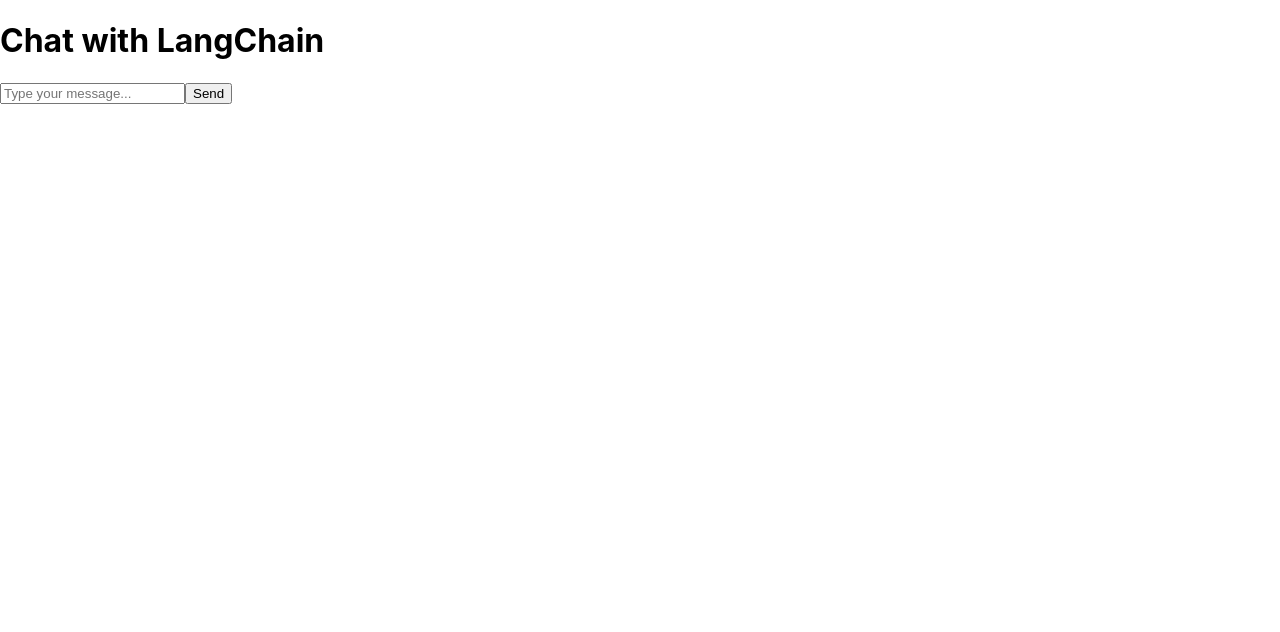
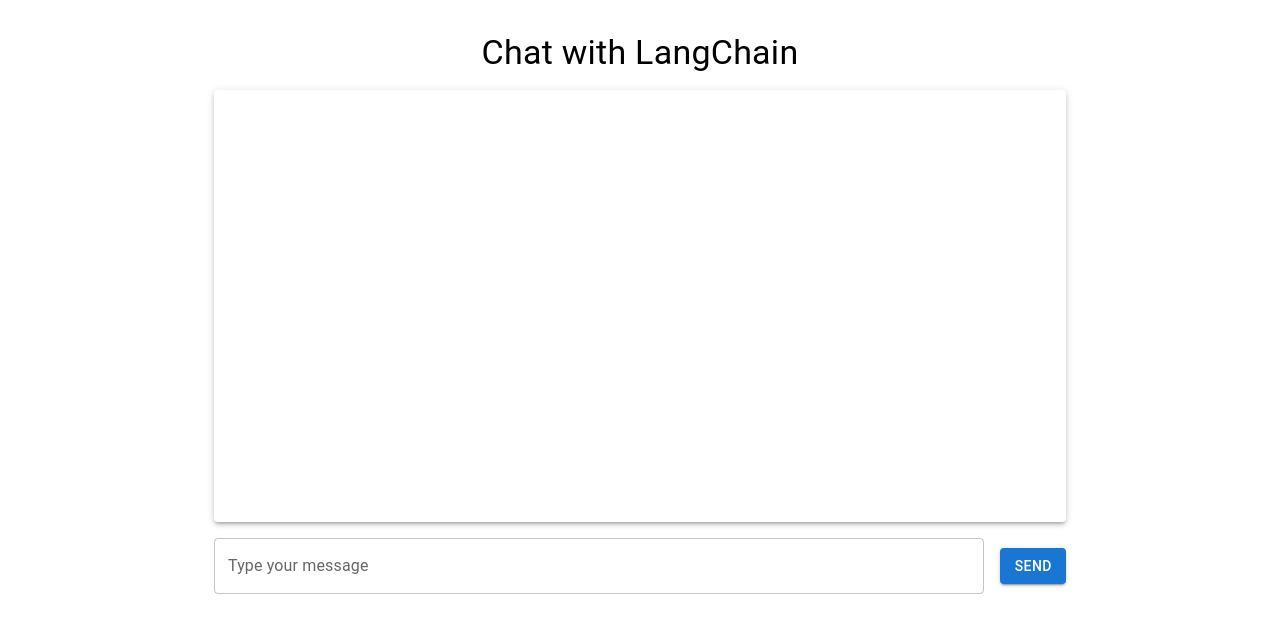
Before and after one commit to imranq2/llm_service, a React (Create React App) app in the folder frontend/: page / in a window 1280 px wide. Shown: the top 632 px of the page. Built offline with nearby package versions, Linux system fonts and the light colour scheme.

Commit message:
add material

```diff
--- a/frontend/package.json
+++ b/frontend/package.json
@@ -6,6 +6,10 @@
     "@testing-library/jest-dom": "^5.17.0",
     "@testing-library/react": "^13.4.0",
     "@testing-library/user-event": "^13.5.0",
+    "@mui/material": "^5.2.3",
+    "@mui/icons-material": "^5.2.3",
+    "@emotion/react": "^11.5.0",
+    "@emotion/styled": "^11.3.0",
     "react": "^18.3.1",
     "react-dom": "^18.3.1",
     "react-scripts": "5.0.1",
--- a/frontend/src/App.js
+++ b/frontend/src/App.js
@@ -1,9 +1,22 @@
 import React, { useState } from "react";
+import {
+  Container,
+  Box,
+  TextField,
+  Button,
+  Typography,
+  Paper,
+  List,
+  ListItem,
+  ListItemText,
+  Divider,
+} from "@mui/material";
 
 function App() {
   const [input, setInput] = useState("");
   const [messages, setMessages] = useState([]);
 
+  // Function to send the message to the backend
   const sendMessage = async () => {
     const response = await fetch("http://localhost:8000/chat", {
       method: "POST",
@@ -14,28 +27,60 @@
     });
     const data = await response.json();
     setMessages([...messages, { user: input, bot: data.response }]);
-    setInput("");
+    setInput(""); // Clear the input field
   };
 
   return (
-    <div className="App">
-      <h1>Chat with LangChain</h1>
-      <div className="chat-window">
-        {messages.map((msg, index) => (
-          <div key={index}>
-            <p><strong>User:</strong> {msg.user}</p>
-            <p><strong>Bot:</strong> {msg.bot}</p>
-          </div>
-        ))}
-      </div>
-      <input
-        type="text"
-        value={input}
-        onChange={(e) => setInput(e.target.value)}
-        placeholder="Type your message..."
-      />
-      <button onClick={sendMessage}>Send</button>
-    </div>
+    <Container maxWidth="md">
+      <Box mt={4} mb={2}>
+        <Typography variant="h4" component="h1" align="center">
+          Chat with LangChain
+        </Typography>
+      </Box>
+
+      {/* Chat window */}
+      <Paper elevation={3} sx={{ padding: 2, height: "400px", overflowY: "auto" }}>
+        <List>
+          {messages.map((msg, index) => (
+            <React.Fragment key={index}>
+              <ListItem>
+                <ListItemText
+                  primary={<strong>User:</strong>}
+                  secondary={msg.user}
+                />
+              </ListItem>
+              <ListItem>
+                <ListItemText
+                  primary={<strong>Bot:</strong>}
+                  secondary={msg.bot}
+                />
+              </ListItem>
+              <Divider />
+            </React.Fragment>
+          ))}
+        </List>
+      </Paper>
+
+      {/* Input field and send button */}
+      <Box mt={2} display="flex" alignItems="center">
+        <TextField
+          fullWidth
+          label="Type your message"
+          variant="outlined"
+          value={input}
+          onChange={(e) => setInput(e.target.value)}
+          onKeyPress={(e) => e.key === "Enter" && sendMessage()} // Send message on Enter key
+        />
+        <Button
+          variant="contained"
+          color="primary"
+          onClick={sendMessage}
+          sx={{ marginLeft: 2 }}
+        >
+          Send
+        </Button>
+      </Box>
+    </Container>
   );
 }
 
```
Also changed, not shown: 1 other file (tests, documents, lock files or other folders).
